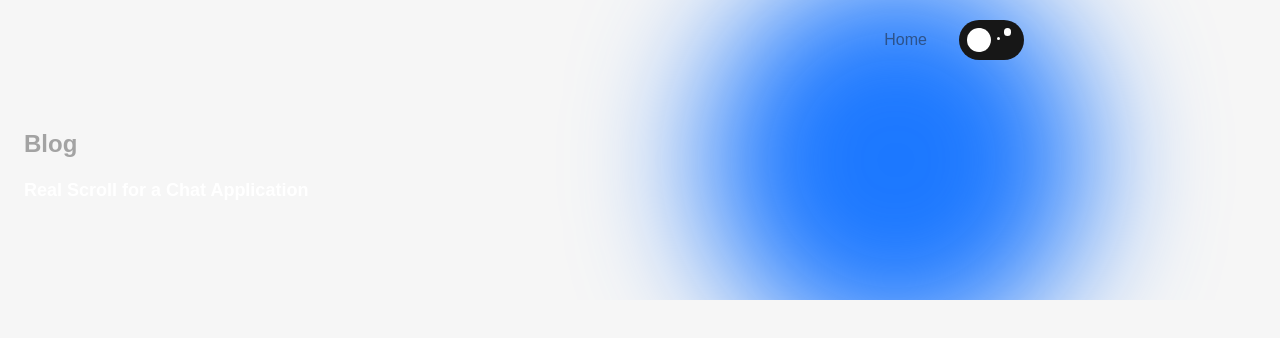
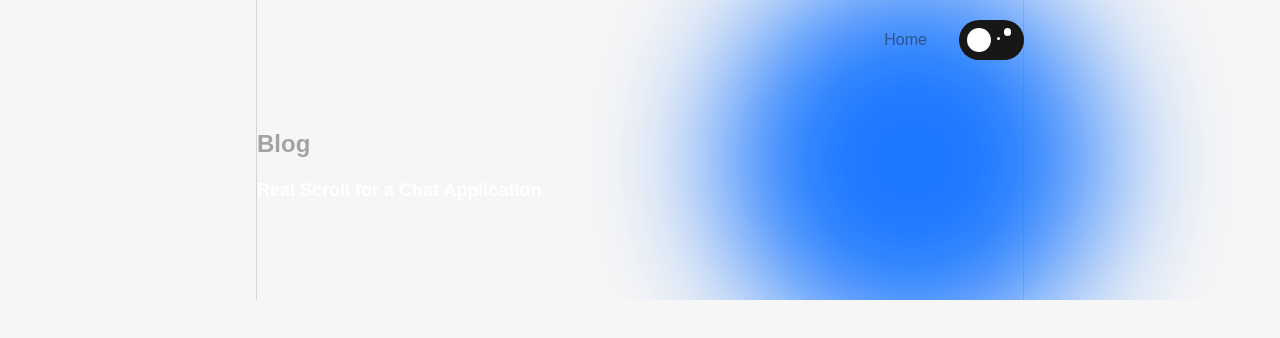
Before and after one commit to soymartinez/martinez, a Next.js app: page /blog in a window 1280 px wide. Shown: the top 338 px of the page. Built offline with nearby package versions, Linux system fonts and the light colour scheme; a web font is replaced by a local one.

Commit message:
🌌 refactor (layout): boundary

```diff
--- a/app/layout.tsx
+++ b/app/layout.tsx
@@ -52,13 +52,15 @@ export default function RootLayout({
       <body className={`bg-light dark:bg-dark ${font.variable} font-sans`}>
         <Providers>
           <Navbar />
-          <div className='relative overflow-hidden'>
+          <main className='relative overflow-hidden px-4'>
             <div className='absolute rounded-full w-96 h-96 blur-3xl bg-primary animate-smooth md:animate-smooth2' />
-            <main className='relative px-6 py-20 sm:pt-32'>
-              {children}
-              <Analytics />
-            </main>
-          </div>
+            <div className='sm:max-w-3xl mx-auto border-x border-stone/30 dark:border-[#363636]'>
+              <div className='relative py-20 sm:pt-32'>
+                {children}
+                <Analytics />
+              </div>
+            </div>
+          </main>
         </Providers>
       </body>
     </html>
```
